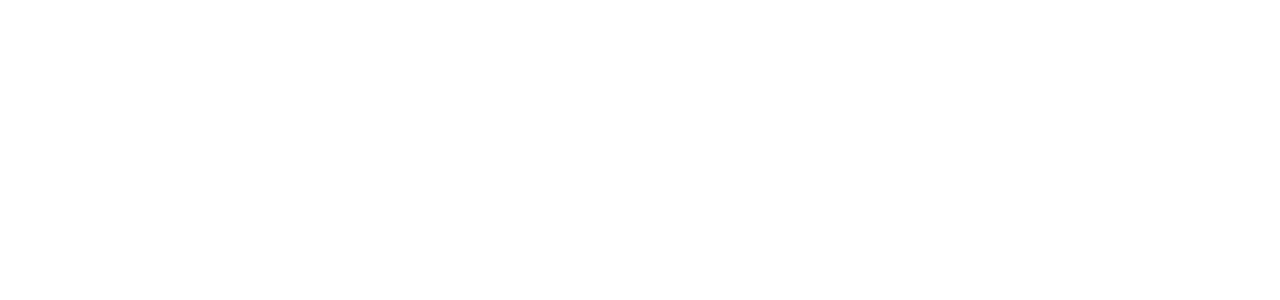
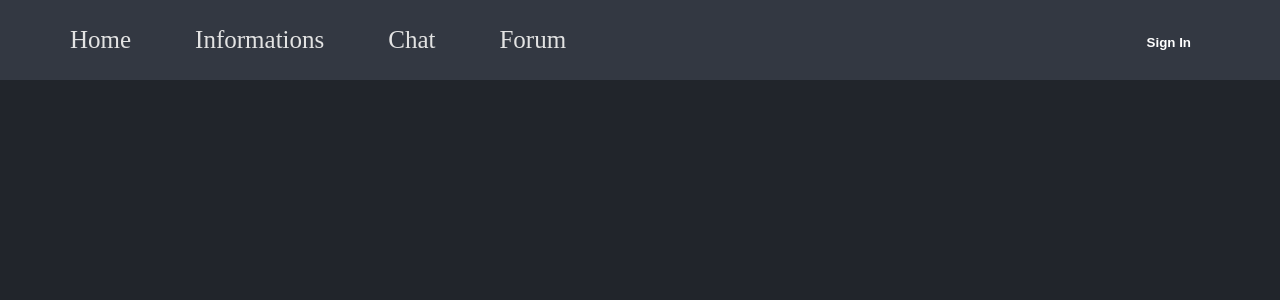
Before and after one commit to PiosX/Project, a PHP site: page / in a window 1280 px wide. Before the commit the part shown is empty. Shown: the top 300 px of the page. Run offline with PHP 8.4, Linux system fonts and the light colour scheme.

Commit message:
Front Concept

```diff
--- /dev/null
+++ b/public/css/style.css
@@ -0,0 +1,41 @@
+body{
+    margin: 0;
+    background-color: #21252B;
+    display: flex;
+}
+
+.top-container{
+    background-color: #333842;
+    width: 100%;
+    height: 80px;
+}
+
+.top-container a{
+    line-height: 80px;
+    font-size: 25px;
+    text-decoration: none;
+    color: rgb(227, 227, 227);
+    padding: 30px;
+}
+
+.top-container nav{
+    margin-left: 40px;
+}
+
+#homeLog{
+    position: absolute;
+    right: 5%;
+    margin-top: 20px;
+    padding: 15px 25px 15px 25px;
+    margin-left: 60%;
+    font-weight: bold;
+    border-radius: 0%;
+    background-color: #333842;
+    border: none;
+    cursor: pointer;
+    color: white;
+}
+
+#homeLog:hover{
+    background-color: #11ACDD;
+}
--- a/public/index.php
+++ b/public/index.php
@@ -4,9 +4,24 @@
     <meta charset="UTF-8">
     <meta http-equiv="X-UA-Compatible" content="IE=edge">
     <meta name="viewport" content="width=device-width, initial-scale=1.0">
-    <title>Document</title>
+    <title>Home Page</title>
+    <link rel="stylesheet" href="css/style.css" />
 </head>
 <body>
+    <div class="top-container">
+        <nav>
+            <a href="">Home</a>
+            <a href="">Informations</a>
+            <a href="">Chat</a>
+            <a href="">Forum</a>
+            <button id="homeLog">Sign In</button>
+        </nav>
+    </div>
+    <div class="mid-container">
 
+    </div>
+    <div class="bot-container">
+
+    </div>
 </body>
 </html>
```
